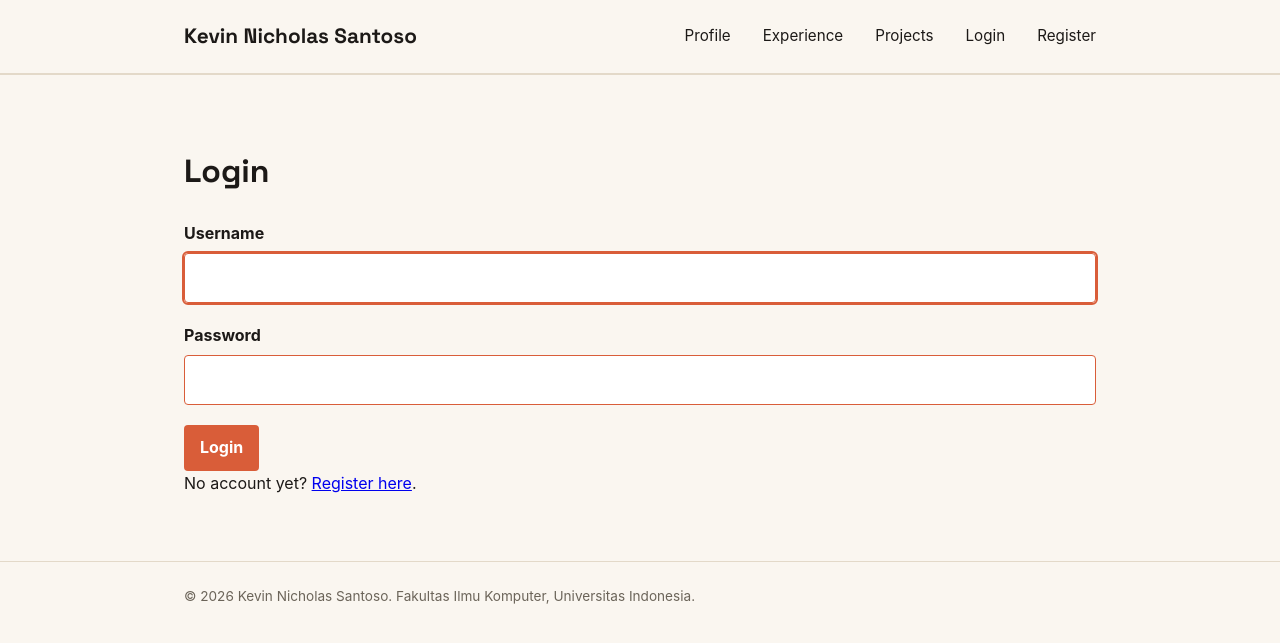
After one commit to KevinNicSantoso/myportofolio, a Django app: page /login/ in a window 1280 px wide. The commit adds this page. Shown: the top 643 px of the page. Run offline with Django 5.2, Linux system fonts and the light colour scheme.

Commit message:
Authenciation, session, and cookies implementation

```diff
--- a/main/models.py
+++ b/main/models.py
@@ -1,6 +1,7 @@
 import uuid
 
 from django.db import models
+from django.contrib.auth.models import User
 
 
 class Experience(models.Model):
@@ -25,6 +26,9 @@ class Project(models.Model):
     title = models.CharField(max_length=200)
     description = models.TextField()
     year = models.TextField()
+    starred_by = models.ManyToManyField(
+        User, related_name="starred_projects", blank=True
+    )
 
     def __str__(self):
         return self.title
--- a/main/urls.py
+++ b/main/urls.py
@@ -4,6 +4,7 @@ from main.views import show_main, show_experience
 from main.views import project_list
 from main.views import create_project, get_projects_json, delete_project
 from main.views import get_experience_json, create_experience, update_experience, delete_experience
+from main.views import register, login_user, logout_user, toggle_star
 
 app_name = "main"
 
@@ -18,4 +19,8 @@ urlpatterns = [
     path("experience/create/", create_experience, name="create_experience"),
     path("experience/update/<int:experience_id>/", update_experience, name="update_experience"),
     path("experience/delete/<int:experience_id>/", delete_experience, name="delete_experience"),
+    path("register/", register, name="register"),
+    path("login/", login_user, name="login"),
+    path("logout/", logout_user, name="logout"),
+    path('projects/<int:project_id>/star/', toggle_star, name='toggle_star')
 ]
--- a/main/views.py
+++ b/main/views.py
@@ -3,12 +3,19 @@ from django.contrib import messages
 from django.core import serializers
 from django.http import HttpResponse
 from django.shortcuts import get_object_or_404, redirect, render
+from django.contrib.auth import login, logout
+from django.contrib.auth.forms import AuthenticationForm, UserCreationForm
+from django.shortcuts import redirect, render
+from django.contrib.auth.decorators import login_required
+from django.core.exceptions import PermissionDenied
 
 from main.models import Experience
 from main.models import Project
 from main.forms import ProjectForm, ExperienceForm
+import datetime
 
 def show_main(request):
+    last_login = request.COOKIES.get('last_login', 'No active login session / Cookie not found')
     context = {
         "name": "Kevin Nicholas Santoso",
         "npm": "2506637041",
@@ -17,6 +24,7 @@ def show_main(request):
             "CS student at Universital Indonesia International Class. "
             "Part time artist drawing animals in their free time."
         ),
+        "last_login": last_login
     }
     return render(request, "index.html", context)
 
@@ -91,8 +99,11 @@ def project_list(request):
     }
     return render(request, "projects.html", context)
 
+@login_required(login_url="/login/")
 def create_project(request):
     form = ProjectForm(request.POST or None)
+    if not request.user.is_superuser:
+        raise PermissionDenied
 
     if request.method == "POST" and form.is_valid():
         form.save()
@@ -100,7 +111,7 @@ def create_project(request):
         return redirect("main:project_list")
 
     context = {
-        "name": "Burhan",
+        "name": "Kevin Nicholas Santoso",
         "form": form,
     }
     return render(request, "projects_form.html", context)
@@ -115,7 +126,10 @@ def get_projects_json(request):
     projects_json = serializers.serialize("json", projects)
     return HttpResponse(projects_json, content_type="application/json")
 
+@login_required(login_url="/login/")
 def delete_project(request, project_id):
+    if not request.user.is_superuser:
+        raise PermissionDenied
     project = get_object_or_404(Project, pk=project_id)
 
     if request.method == "POST":
@@ -124,3 +138,51 @@ def delete_project(request, project_id):
         return redirect("main:project_list")
 
     return redirect("main:project_list")
+
+def register(request):
+    form = UserCreationForm(request.POST or None)
+
+    if request.method == "POST" and form.is_valid():
+        form.save()
+        messages.success(request, "Account created successfully. Please log in.")
+        return redirect("main:login")
+
+    context = {
+        "name": "Kevin Nicholas Santoso",
+        "form": form,
+    }
+    return render(request, "register.html", context)
+
+def login_user(request):
+    form = AuthenticationForm(request, data=request.POST or None)
+
+    if request.method == "POST" and form.is_valid():
+        user = form.get_user()
+        login(request, user)
+        response = redirect("main:show_main")
+        response.set_cookie('last_login', datetime.datetime.now().strftime('%Y-%m-%d %H:%M:%S'))
+        return response
+
+    context = {
+        "name": "Kevin Nicholas Santoso",
+        "form": form,
+    }
+    return render(request, "login.html", context)
+
+def logout_user(request):
+    logout(request)
+    response = redirect("main:show_main")
+    response.delete_cookie('last_login')
+    return response
+
+@login_required(login_url="/login/")
+def toggle_star(request, project_id):
+    project = get_object_or_404(Project, pk=project_id)
+
+    if request.method == "POST":
+        if request.user in project.starred_by.all():
+            project.starred_by.remove(request.user)
+        else:
+            project.starred_by.add(request.user)
+
+    return redirect("main:project_list")
--- a/portofolio/settings.py
+++ b/portofolio/settings.py
@@ -71,6 +71,7 @@ TEMPLATES = [
         'APP_DIRS': True,
         'OPTIONS': {
             'context_processors': [
+				'django.template.context_processors.debug',
                 'django.template.context_processors.request',
                 'django.contrib.auth.context_processors.auth',
                 'django.contrib.messages.context_processors.messages',
--- a/static/css/style.css
+++ b/static/css/style.css
@@ -814,3 +814,25 @@ h1, .brand {
     margin-top: auto;
     padding-top: 1rem;
 }
+
+.star-form {
+    display: inline;
+}
+
+.button-star {
+    display: inline-flex;
+    align-items: center;
+    gap: 0.4rem;
+    background: var(--ink);
+}
+
+.button-star.is-starred {
+    background: var(--accent);
+}
+
+.star-count {
+    padding: 0.05rem 0.4rem;
+    border-radius: 999px;
+    background: rgba(255, 255, 255, 0.25);
+    font-size: 0.8rem;
+}
--- a/templates/base.html
+++ b/templates/base.html
@@ -18,6 +18,13 @@
             <a href="{% url 'main:show_main' %}">Profile</a>
             <a href="{% url 'main:show_experience' %}">Experience</a>
             <a href="{% url 'main:project_list' %}">Projects</a>
+        {% if user.is_authenticated %}
+            <span class="nav-user">{{ user.username }}</span>
+            <a href="{% url 'main:logout' %}">Logout</a>
+        {% else %}
+            <a href="{% url 'main:login' %}">Login</a>
+            <a href="{% url 'main:register' %}">Register</a>
+        {% endif %}
         </nav>
       </div>
     </header>
--- a/templates/components/project_delete_modal.html
+++ b/templates/components/project_delete_modal.html
@@ -4,7 +4,7 @@
             popovertarget="delete-project-{{ project.id }}"
             aria-label="Hapus {{ project.title }}"
             title="Hapus proyek">
-        Hapus Proyek
+        Delete Project
     </button>
 </p>
 <div id="delete-project-{{ project.id }}"
--- /dev/null
+++ b/templates/login.html
@@ -0,0 +1,33 @@
+{% extends "base.html" %}
+{% block meta %}
+    <title>Login - {{ name }}</title>
+{% endblock meta %}
+{% block content %}
+    <main>
+        <section class="experience-section">
+            <div class="container">
+                <h1>Login</h1>
+                {% for message in messages %}
+                    <p class="form-message">{{ message }}</p>
+                {% endfor %}
+                <form method="post" action="{% url 'main:login' %}" class="project-form">
+                    {% csrf_token %}
+                    {% for field in form %}
+                        <div class="form-group">
+                            <label for="{{ field.id_for_label }}">{{ field.label }}</label>
+                            {{ field }}
+                            {% for error in field.errors %}
+                                <p class="form-error">{{ error }}</p>
+                            {% endfor %}
+                        </div>
+                    {% endfor %}
+                    {% for error in form.non_field_errors %}
+                        <p class="form-error">{{ error }}</p>
+                    {% endfor %}
+                    <button type="submit" class="button">Login</button>
+                </form>
+                <p>No account yet? <a href="{% url 'main:register' %}">Register here</a>.</p>
+            </div>
+        </section>
+    </main>
+{% endblock content %}
--- a/templates/projects.html
+++ b/templates/projects.html
@@ -10,10 +10,12 @@
 
             <div class="project-header">
                 <h1>Projects</h1>
+                {% if user.is_superuser %}
                 <a href="{% url 'main:create_project' %}" class="button project-add-button">
                     <span aria-hidden="true">+</span>
                     Add Project
                 </a>
+                {% endif %}
             </div>
 
             <form method="get" action="{% url 'main:project_list' %}" class="project-search">
@@ -35,7 +37,10 @@
 
                         <div class="project-card-actions">
                             <div class="project-actions">
+                            {% if user.is_superuser %}
+                                {% include "components/project_star.html" with project=project %}
                                 {% include "components/project_delete_modal.html" with project=project %}
+                            {% endif %}
                             </div>
                         </div>
                     </article>
```
Also changed, not shown: templates/components/experience_delete_modal.html (+4 -4 lines), templates/components/project_star.html (added, +10 -0 lines), templates/index.html (+7 -3 lines), templates/register.html (added, +33 -0 lines), main/migrations/0002_project_starred_by.py (added). Lines whose indentation alone changed are shown as unchanged.
